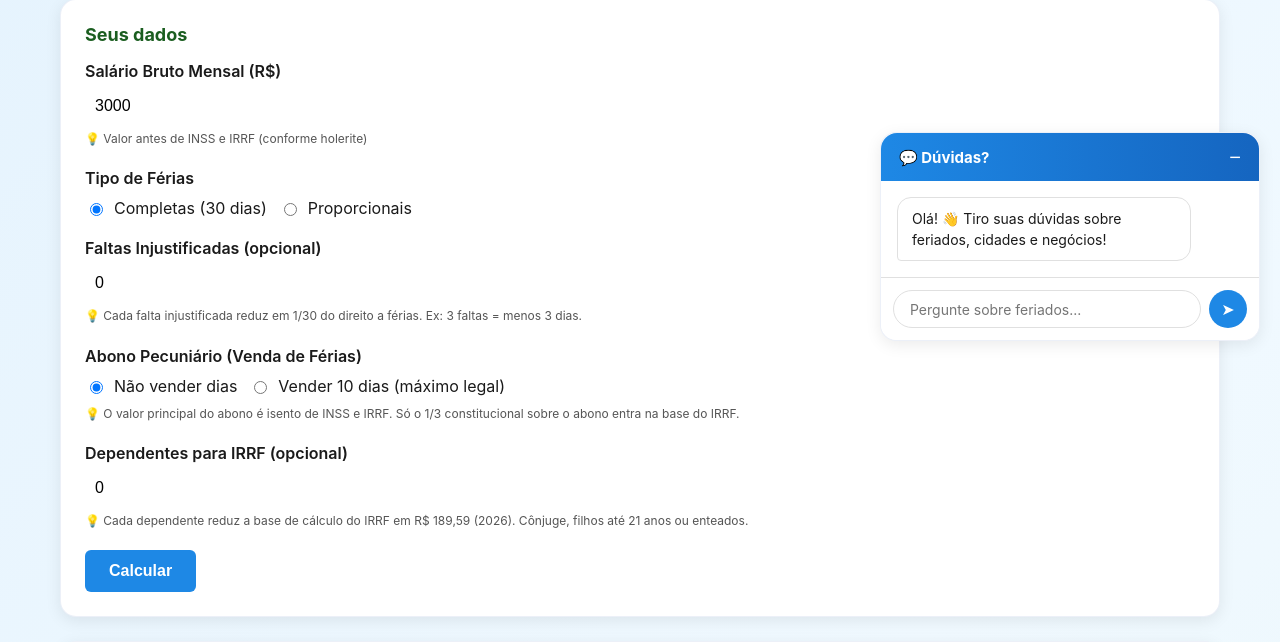
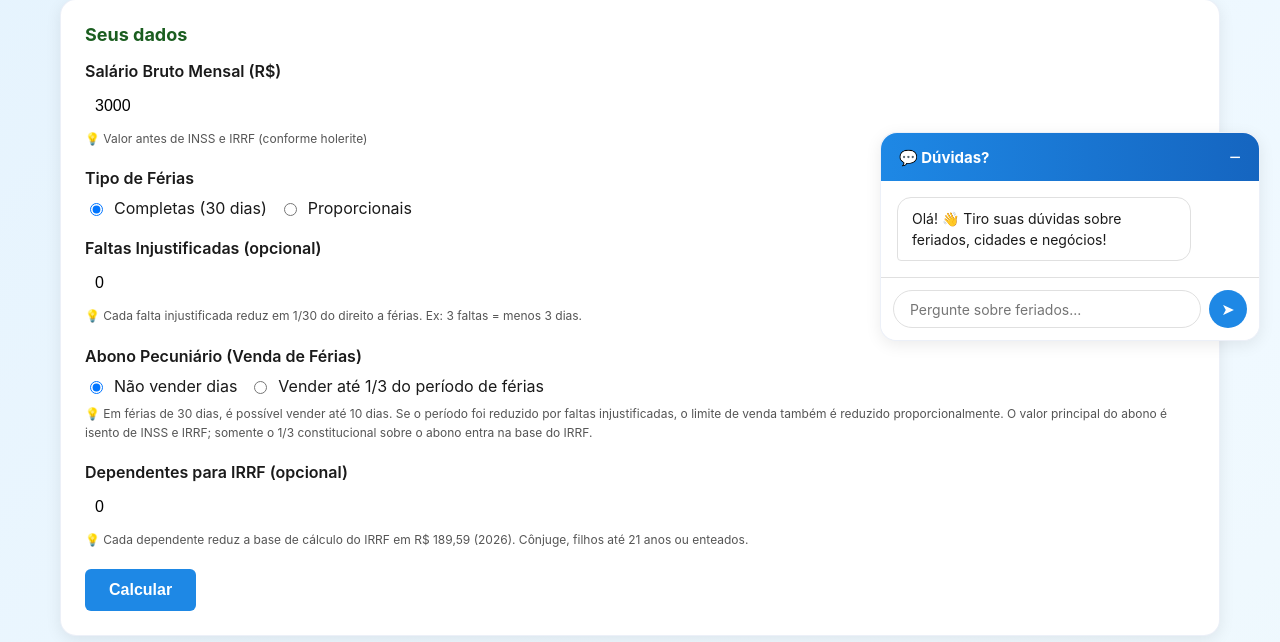
Before and after one commit to leanttro/leanttro_f, a Flask app: page /calculadora-ferias/ in a window 1280 px wide. Shown: the part 439-1081 px from the top of the page. Run offline with Flask 3, Linux system fonts and the light colour scheme; data that the repository does not hold is empty; some libraries are stand-ins or nearby versions.

Commit message:
Update calculadora_ferias.html

```diff
--- a/templates/calculadora_ferias.html
+++ b/templates/calculadora_ferias.html
@@ -128,11 +128,11 @@
         </label>
         <label style="display: flex; align-items: center; gap: 8px; cursor: pointer;">
           <input type="radio" name="abono" value="sim10">
-          <span>Vender 10 dias (máximo legal)</span>
+          <span>Vender até 1/3 do período de férias</span>
         </label>
       </div>
       <p style="font-size: 12px; color: var(--texto-claro); margin-top: 8px;">
-        💡 O valor principal do abono é isento de INSS e IRRF. Só o 1/3 constitucional sobre o abono entra na base do IRRF.
+        💡 Em férias de 30 dias, é possível vender até 10 dias. Se o período foi reduzido por faltas injustificadas, o limite de venda também é reduzido proporcionalmente. O valor principal do abono é isento de INSS e IRRF; somente o 1/3 constitucional sobre o abono entra na base do IRRF.
       </p>
     </div>
 
```
